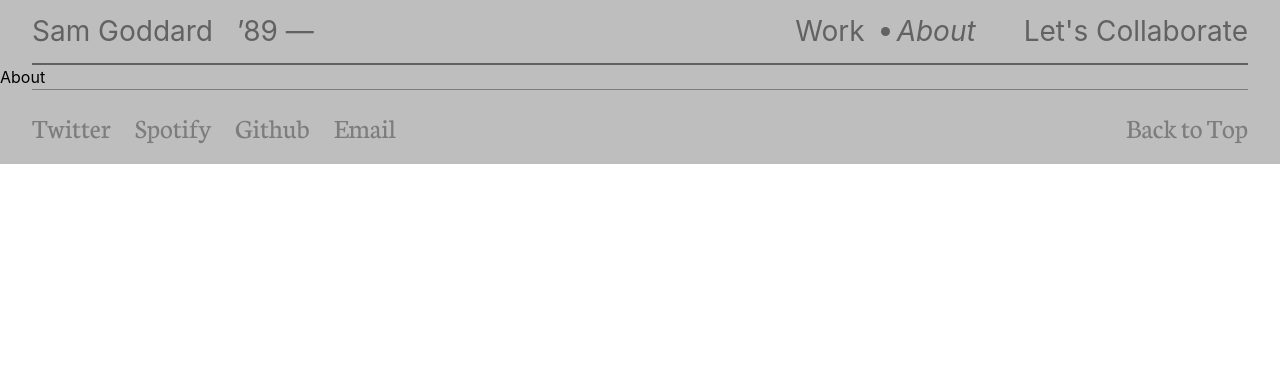
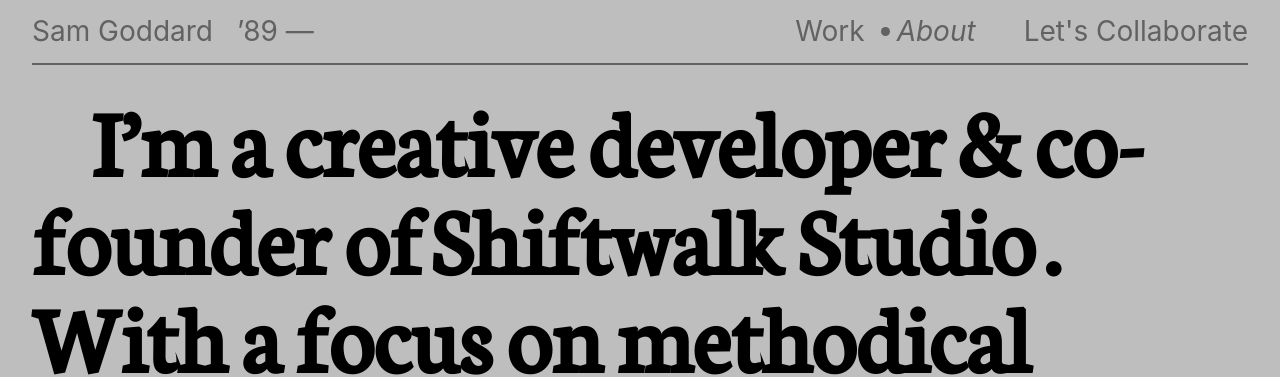
Before and after one commit to hayatul-islam/Sam-Goddard, a React (Create React App) app: page /about in a window 1280 px wide. Shown: the top 377 px of the page. Built offline with nearby package versions, Linux system fonts and the light colour scheme.

Commit message:
about content design

```diff
--- /dev/null
+++ b/src/components/about/AboutContent.js
@@ -0,0 +1,34 @@
+import React from "react";
+
+function AboutContent() {
+  return (
+    <>
+      <div className="py-6">
+        <div>
+          <h2 className="text-[98px] font-neuton leading-none font-bold max-w-6xl">
+            &nbsp;&nbsp;&nbsp;&nbsp;I’m a creative developer & co-founder of
+            <a
+              href="https://www.shiftwalk.studio"
+              target="_blank"
+              className="px-2 hover:line-through decoration-4"
+              rel="noreferrer"
+            >
+              Shiftwalk Studio
+            </a>
+            . With a focus on methodical code, I enjoy making websites that are
+            innovative, user-focussed, accessible & performant.
+          </h2>
+        </div>
+        <div className="flex justify-end mt-[-250px] z-0">
+          <img
+            className="w-[50%] h-[500px] z-0 opacity-20 rounded"
+            src="https://www.datocms-assets.com/38619/1607792250-reform.jpg?auto=format&dpr=1&fit=crop&h=730&w=900"
+            alt=""
+          />
+        </div>
+      </div>
+    </>
+  );
+}
+
+export default AboutContent;
--- a/src/pages/About.js
+++ b/src/pages/About.js
@@ -1,7 +1,14 @@
 import React from "react";
+import AboutContent from "../components/about/AboutContent";
 
 function About() {
-  return <div>About</div>;
+  return (
+    <>
+      <div className="px-[32px]">
+        <AboutContent />
+      </div>
+    </>
+  );
 }
 
 export default About;
```
